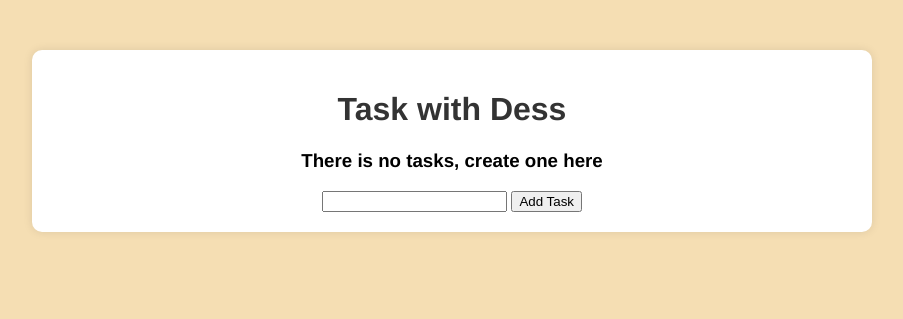
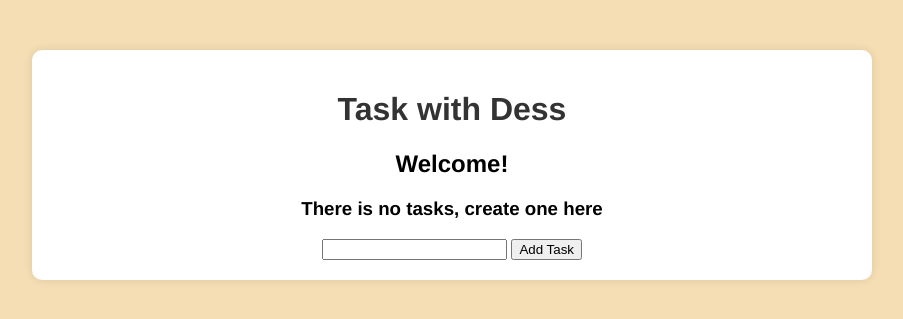
Before and after one commit to desitii1/flaskApp, a Flask app: page / in a window 1280 px wide. Shown: the top 319 px of the page, without its empty margins (188-1091 px from the left). Run offline with Flask 3, Linux system fonts and the light colour scheme.

Commit message:
adding welcome message on the top

```diff
--- a/templates/index.html
+++ b/templates/index.html
@@ -8,6 +8,7 @@
 <div class="content">
  <h1>Task with Dess</h1>
  {% if tasks | length < 1 %}
+ <h2>Welcome!</h2>
  <h3>There is no tasks, create one here</h3>
  {% else %}
  <table>
```
Also changed, not shown: instance/database.db.
